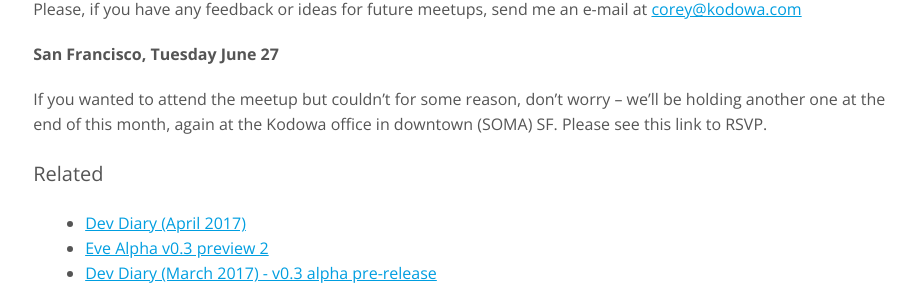
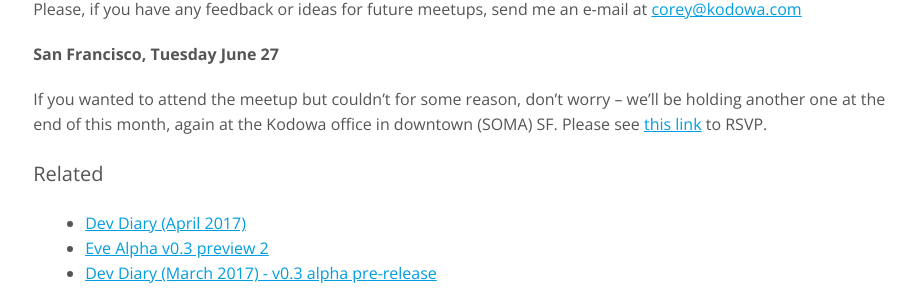
Before and after one commit to Kodowa/incidentalcomplexity, a Jekyll site: the page built from _posts/2017-06-01-may.md, in a window 1280 px wide. Shown: the part 1868-2175 px from the top of the page, without its empty margins (232-1148 px from the left). Built offline with Jekyll 4.4.1, drawn with Linux system fonts in a browser that asks for light colours; part of the change alters nothing that is shown.

```diff
--- a/_posts/2017-06-01-may.md
+++ b/_posts/2017-06-01-may.md
@@ -58,4 +58,4 @@ Please, if you have any feedback or ideas for future meetups, send me an e-mail
 
 **San Francisco, Tuesday June 27**
 
-If you wanted to attend the meetup but couldn't for some reason, don't worry -- we'll be holding another one at the end of this month, again at the Kodowa office in downtown (SOMA) SF. Please see this link to RSVP.
+If you wanted to attend the meetup but couldn't for some reason, don't worry -- we'll be holding another one at the end of this month, again at the Kodowa office in downtown (SOMA) SF. Please see [this link](https://www.meetup.com/witheve/events/240467367/) to RSVP.
```
